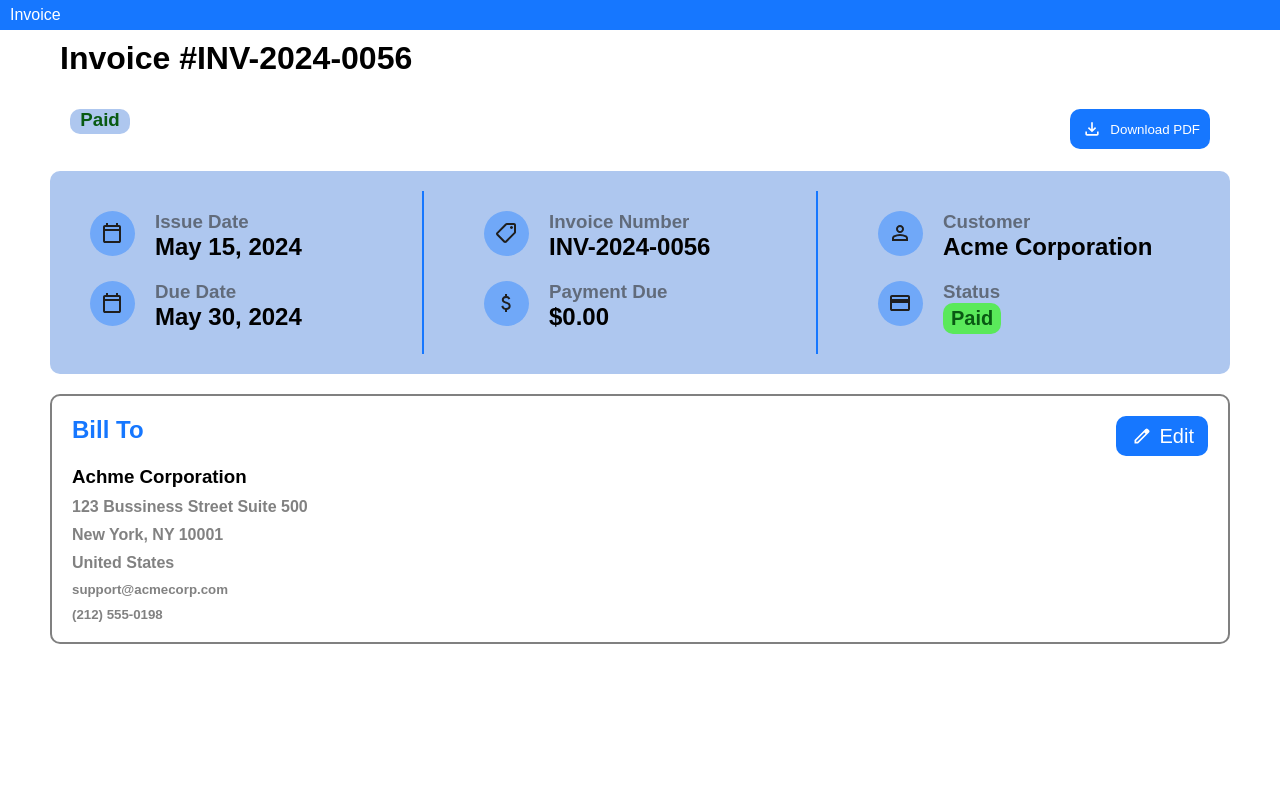
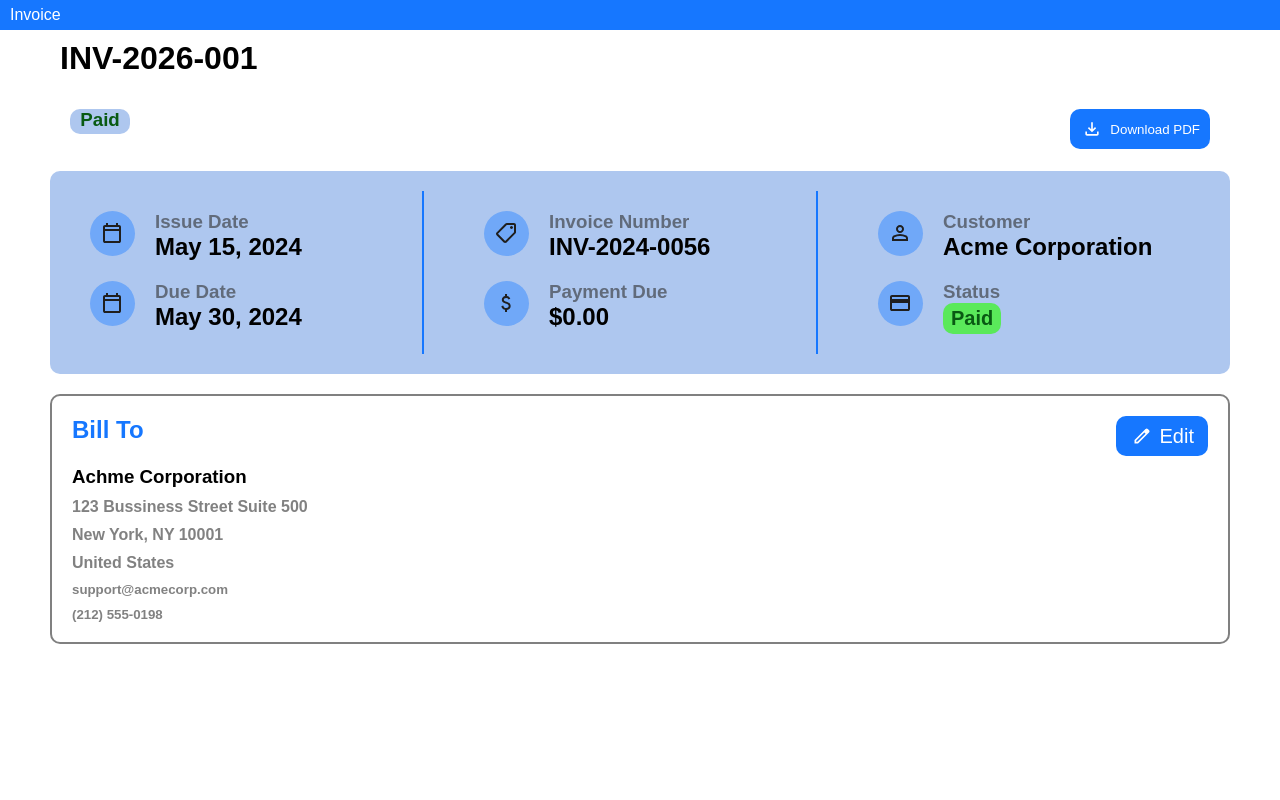
Before and after one commit to keshavgit23/Invoice-App, a plain HTML site: page frontend/src/index.html in a window 1280 px wide. Shown: the top 800 px of the page. Drawn offline with Linux system fonts and the light colour scheme.

Commit message:
complete: dynamic invoice number with local storage

```diff
--- a/frontend/src/index.html
+++ b/frontend/src/index.html
@@ -19,7 +19,7 @@
     </nav>
     <main>
         <header>
-            <h1 class="invoice-number-head">Invoice #INV-2024-0056</h1>
+            <h1 class="invoice-number-head">#INV-2026-001</h1>
             <div class="sub-elem">
                 <h3 class="payment-status">Paid</h3>
                 <button class="download-pdf">
@@ -242,6 +242,8 @@
             </div>
         </section>
     </main>
+
+    <script type="module" src="main.js"></script>
 </body>
 
 </html>
--- a/frontend/src/main.js
+++ b/frontend/src/main.js
@@ -0,0 +1,3 @@
+import { invoiceNumber } from "./modules/invoiceNumber.js";
+
+console.log(invoiceNumber())
--- /dev/null
+++ b/frontend/src/modules/invoiceNumber.js
@@ -0,0 +1,12 @@
+let in_num = document.querySelector(".invoice-number-head");
+console.log(in_num)
+
+let inCount = localStorage.getItem("inCount") || 1
+console.log(typeof inCount)
+export function invoiceNumber() {
+    const invoice = `${String(inCount).padStart(3, "0")}`
+    inCount++
+    localStorage.setItem("inCount", (inCount))
+
+    in_num.textContent = `INV-2026-${invoice}`
+}
```
Also changed, not shown: frontend/src/statics/Invoice-logic.txt (added, +12 -0 lines).
